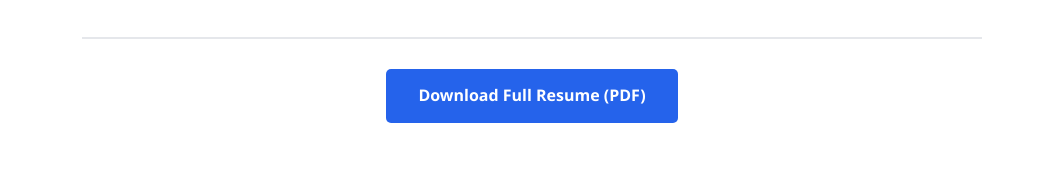
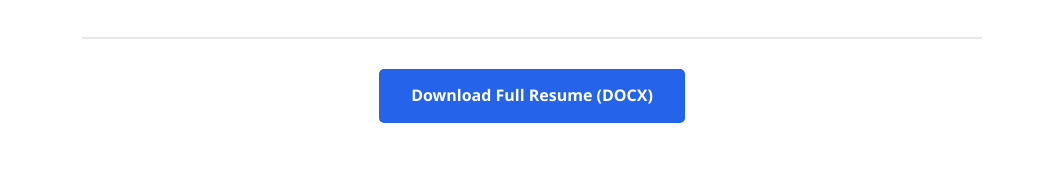
Before and after one commit to neetinhedau/myNewTestRepo, a plain HTML site: page index.html in a window 1280 px wide. Shown: the part 3190-3363 px from the top of the page, without its empty margins (108-1171 px from the left). Drawn offline with Linux system fonts and the light colour scheme.

Commit message:
Update resume link to Neetin_Hedau_Resume.docx

```diff
--- a/index.html
+++ b/index.html
@@ -154,7 +154,7 @@
                 </div>
 
                 <div class="resume-download">
-                    <a href="resume.pdf" class="btn btn-primary" download>Download Full Resume (PDF)</a>
+                    <a href="Neetin_Hedau_Resume.docx" class="btn btn-primary" download>Download Full Resume (DOCX)</a>
                 </div>
             </div>
         </div>
```
